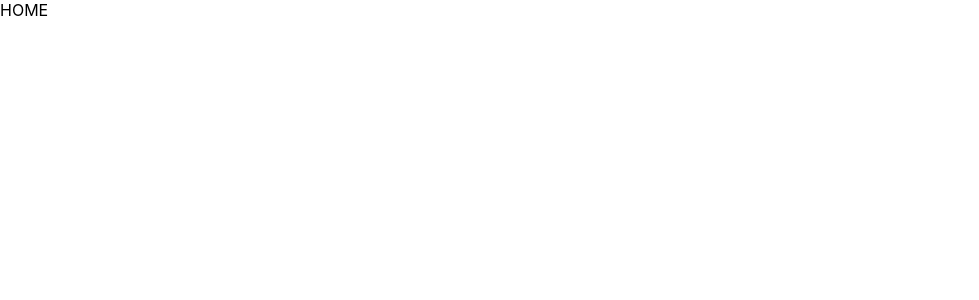
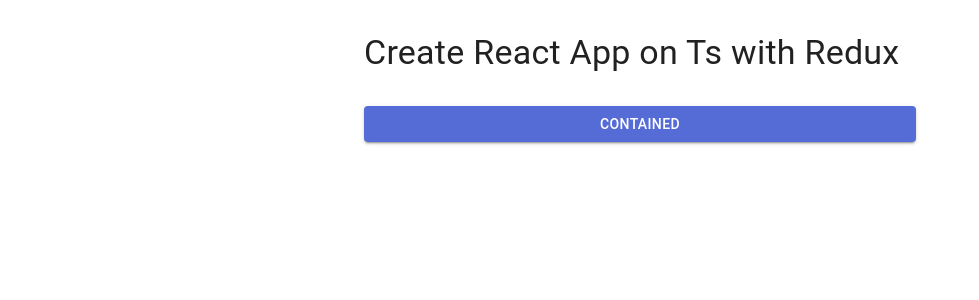
Before and after one commit to Rosuljon/burak-react, a React (Create React App) app: page / in a window 1280 px wide. Shown: the top 300 px of the page, without its empty margins (0-979 px from the left). Built offline with nearby package versions, Linux system fonts and the light colour scheme.

Commit message:
feat: MUI standard integration

```diff
--- a/package.json
+++ b/package.json
@@ -3,6 +3,9 @@
   "version": "0.1.0",
   "private": true,
   "dependencies": {
+    "@emotion/react": "^11.14.0",
+    "@emotion/styled": "^11.14.0",
+    "@mui/material": "^7.0.2",
     "@reduxjs/toolkit": "^1.8.1",
     "@testing-library/jest-dom": "^4.2.4",
     "@testing-library/react": "^9.5.0",
--- a/src/app/App.tsx
+++ b/src/app/App.tsx
@@ -1,8 +1,20 @@
 import React from "react";
 import "../css/app.css";
+import { Box, Button, Container, Stack, Typography } from "@mui/material";
 
 function App() {
-  return <div>HOME</div>;
+  return (
+    <Container maxWidth="sm">
+      <Stack flexDirection={"column"}>
+        <Box sx={{ my: 4 }}>
+          <Typography variant="h4" component={"h4"}>
+            Create React App on Ts with Redux
+          </Typography>
+        </Box>
+        <Button variant="contained">Contained</Button>
+      </Stack>
+    </Container>
+  );
 }
 
 export default App;
--- a/src/index.tsx
+++ b/src/index.tsx
@@ -5,11 +5,17 @@ import { store } from "./app/store";
 import App from "./app/App";
 import reportWebVitals from "./reportWebVitals";
 import "./css/index.css";
+import CssBaseline from "@mui/material/CssBaseline";
+import { ThemeProvider } from "@mui/material/styles";
+import theme from "./theme";
 
 ReactDOM.render(
   <React.StrictMode>
     <Provider store={store}>
-      <App />
+      <ThemeProvider theme={theme}>
+        <CssBaseline />
+        <App />
+      </ThemeProvider>
     </Provider>
   </React.StrictMode>,
   document.getElementById("root")
--- /dev/null
+++ b/src/theme.ts
@@ -0,0 +1,20 @@
+import { createTheme } from "@mui/material/styles";
+import { red } from "@mui/material/colors";
+
+// A custom theme for this app
+const theme = createTheme({
+  cssVariables: true,
+  palette: {
+    primary: {
+      main: "#556cd6",
+    },
+    secondary: {
+      main: "#19857b",
+    },
+    error: {
+      main: red.A400,
+    },
+  },
+});
+
+export default theme;
```
Also changed, not shown: 1 other file (tests, documents, lock files or other folders).
